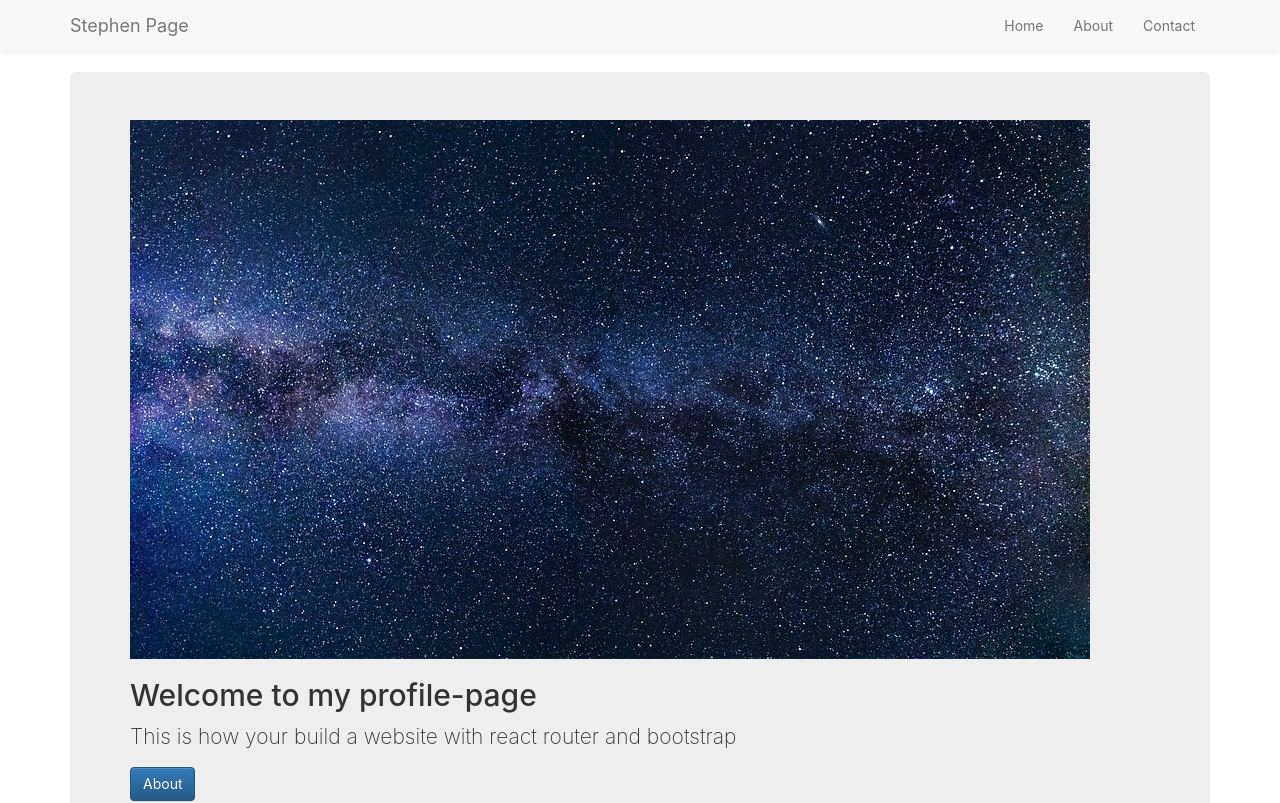
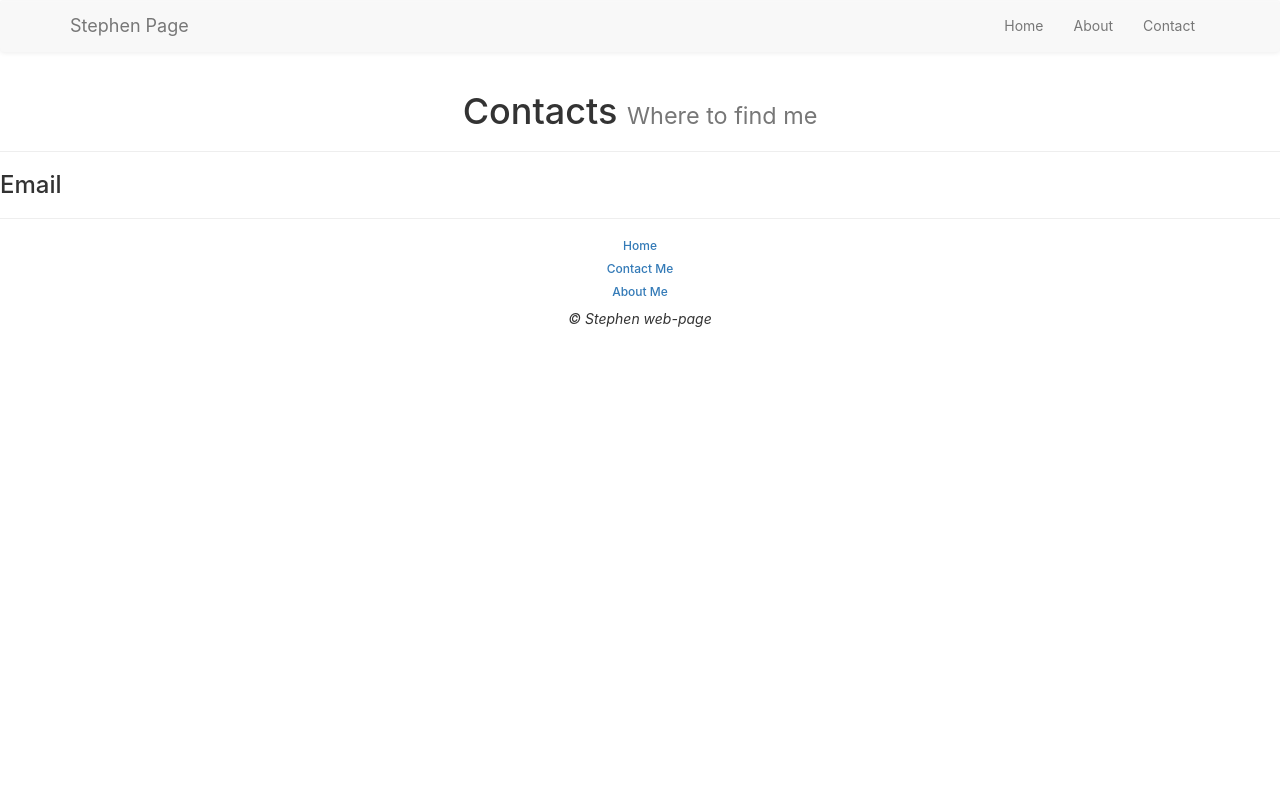
Before and after one commit to Stephen8898/Profile-Page-new, a React (Create React App) app: page /#/contact in a window 1280 px wide. Shown: the top 803 px of the page. Built offline with nearby package versions, Linux system fonts and the light colour scheme.

Commit message:
Changed BrowserRouter to HashRouter in attempt to fix pge changes in NavBar, made a styles folder in cmponenets and stored all csss files there.

```diff
--- a/package.json
+++ b/package.json
@@ -5,6 +5,7 @@
   "homepage": " https://stephen8898.github.io/Profile-Page-new/",
   "dependencies": {
     "gh-pages": "^2.0.1",
+    "npm": "^6.4.1",
     "react": "^16.5.2",
     "react-bootstrap": "^0.32.4",
     "react-dom": "^16.5.2",
@@ -12,8 +13,7 @@
     "react-scripts": "2.0.4"
   },
   "scripts": {
-    "predeploy": "npm run build",
-    "deploy": "gh-pages -d build",
+    "deploy": "npm run build && gh-pages -d build",
     "start": "react-scripts start",
     "build": "react-scripts build",
     "test": "react-scripts test",
--- a/src/App.jsx
+++ b/src/App.jsx
@@ -1,6 +1,6 @@
 import React, { Component } from 'react';
 import './App.css';
-import { BrowserRouter as Router, Route} from 'react-router-dom';
+import { HashRouter as Router, Route, Switch} from 'react-router-dom';
 import Home from './components/Home';
 import About from './components/About';
 import Contact from './components/Contact';
@@ -13,9 +13,11 @@
       <Router>
         <div>
           <Navbar/>
+          <Switch>
           <Route exact path="/" component={Home}/>
           <Route path="/about"component={About}/>
           <Route path="/contact" component={Contact}/>
+          </Switch>
           <Footer/>
         </div>
       </Router>
--- a/src/components/Contact.jsx
+++ b/src/components/Contact.jsx
@@ -1,6 +1,6 @@
 import React, { Component } from 'react'
 import { PageHeader, Grid, Row, Col, Image } from "react-bootstrap";
-import './Contact.css';
+import './style/Contact.css';
 
 export default class Contact extends Component {
   render() {
--- a/src/components/CustomNavbar.jsx
+++ b/src/components/CustomNavbar.jsx
@@ -1,7 +1,7 @@
 import React, { Component } from 'react'
 import { Navbar, Nav, NavItem} from 'react-bootstrap';
 import { Link } from 'react-router-dom';
-import './CustomNavbar.css';
+import './style/CustomNavbar.css';
 
 export default class CustomNavbar extends Component {
   render() {
--- a/src/components/Footer.jsx
+++ b/src/components/Footer.jsx
@@ -1,5 +1,5 @@
 import React, { Component } from 'react';
-import './Footer.css';
+import './style/Footer.css';
 import { Link } from 'react-router-dom';
 
 export default class Footer extends Component {
@@ -9,7 +9,7 @@
         <hr/>
         <h6><Link to="/" >Home</Link></h6>
         <h6><Link to="/contact" >Contact Me</Link></h6>  <h6><Link to="/about" >About Me</Link></h6>
-        {/* <i className="footer">&#169; All rights reseverved</i> */}
+         <em className="footer">&copy; Stephen web-page </em>
       </div>
     )
   }
--- a/src/components/Home.jsx
+++ b/src/components/Home.jsx
@@ -1,7 +1,7 @@
 import React, { Component } from 'react'
 import { Link } from 'react-router-dom';
 import { Jumbotron, Grid, Row, Col, Image, Button } from "react-bootstrap";
-import './Home.css';
+import './style/Home.css';
 
 export default class Home extends Component {
   render() {
```
Also changed, not shown: src/components/style/About.css (added), src/components/style/Contact.css (renamed from src/components/Contact.css), src/components/style/CustomNavbar.css (renamed from src/components/CustomNavbar.css), src/components/style/Footer.css (renamed from src/components/Footer.css), src/components/style/Home.css (renamed from src/components/Home.css), 1 other file (tests, documents, lock files or other folders).
